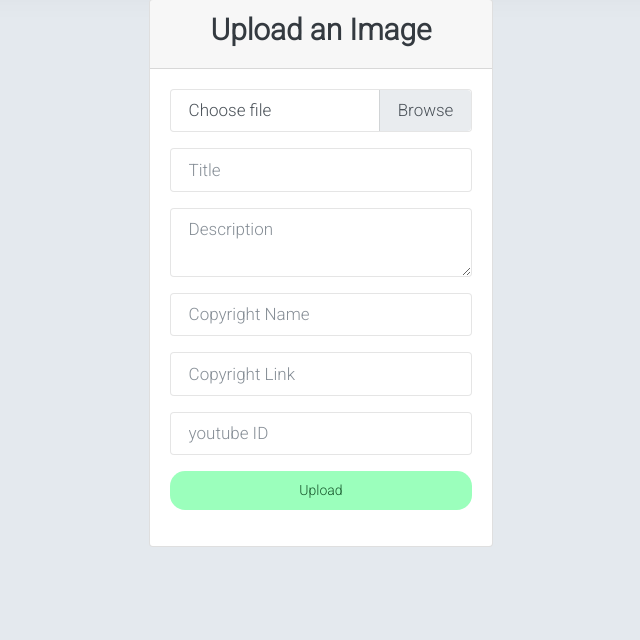
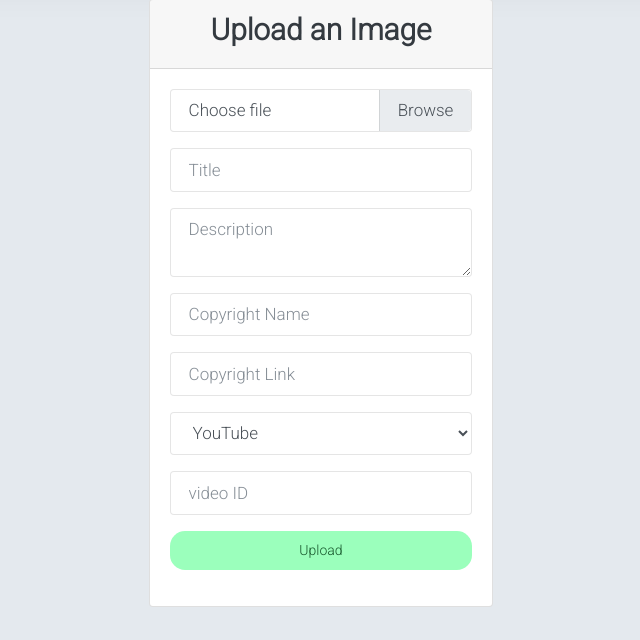
Before and after one commit to adriantintpilver/visual-cancerdb, a Node server app: page /upload in a window 1280 px wide. Shown: the part 160-800 px from the top of the page, without its empty margins (319-959 px from the left). Run offline with Node 20, Linux system fonts and the light colour scheme; some libraries are stand-ins or nearby versions.

Commit message:
Add Vimeo video resource #5
i added in the DB, profile page and upload page, a select combo for video type.
Add Vimeo video resource. now we have the two more commons video platforms.

```diff
--- a/src/models/Image.js
+++ b/src/models/Image.js
@@ -8,7 +8,8 @@ const imageSchema = new Schema({
     originalname: {type: String},
     copyright_name: {type: String},
     copyright_link: {type: String},
-    youtubeid: {type: String},
+    video_type: {type: Number},
+    video_id: {type: String},
     mimetype: {type: String},
     size: { type: Number},
     created_at: {type: Date, default: Date.now()}
--- a/src/routes/index.js
+++ b/src/routes/index.js
@@ -47,7 +47,8 @@ router.post('/upload', async (req, res) => {
     image.description = req.body.description;
     image.copyright_link = req.body.copyright_link;
     image.copyright_name = req.body.copyright_name;
-    image.youtubeid = req.body.youtubeid;
+    image.video_type = req.body.video_type;
+    image.video_id = req.body.video_id;
     image.filename = req.file.filename;
     image.path = '/img/uploads/' + req.file.filename;
     image.originalname = req.file.originalname;
--- a/src/views/partials/videoscripts.ejs
+++ b/src/views/partials/videoscripts.ejs
@@ -1,3 +1,5 @@
+<% if (typeof image.video_id === 'string' && image.video_id.length !== 0 && typeof image.video_type === 'number' && image.video_type.length !== 0) {%>
+    <% if (image.video_type === 1) {%> <!-- Youtube -->
     <script>
       // 2. This code loads the IFrame Player API code asynchronously.
       var tag = document.createElement('script');
@@ -7,7 +9,7 @@
       // 3. This function creates an <iframe> (and YouTube player)
       //    after the API code downloads.
       var player;
-    function onYouTubeIframeAPIReady() { player = new YT.Player('player', { height: '360',  width: '640', videoId: '<%= image.youtubeid %>', events: {'onReady': onPlayerReady,'onStateChange': onPlayerStateChange }}); }
+      function onYouTubeIframeAPIReady() { player = new YT.Player('player', { height: '360',  width: '640', videoId: '<%= image.video_id %>', events: {'onReady': onPlayerReady,'onStateChange': onPlayerStateChange }}); }
       // 4. The API will call this function when the video player is ready.
       function onPlayerReady(event) { event.target.playVideo(); }
       // 5. The API calls this function when the player's state changes.
@@ -17,3 +19,5 @@
       function onPlayerStateChange(event) { if (event.data == YT.PlayerState.PLAYING && !done) { setTimeout(stopVideo, 6000); done = true; }}
       function stopVideo() { player.stopVideo(); }
     </script>
+  <% } %>
+<% } %>
--- a/src/views/upload.ejs
+++ b/src/views/upload.ejs
@@ -41,7 +41,13 @@
                                 <input type="text" name="copyright_link" placeholder="Copyright Link" class="form-control">
                             </div>
                             <div class="form-group">
-                                <input type="text" name="youtubeid" placeholder="youtube ID" class="form-control">
+                                <select name="video_type" class="form-control">
+                                    <option value="1">YouTube</option>
+                                    <option value="2">Vimeo</option>
+                                </select>
+                            </div>
+                            <div class="form-group">
+                                <input type="text" name="video_id" placeholder="video ID" class="form-control">
                             </div>
                             <div class="form-group">
                                 <button class="btn light-green btn-block">
```
Also changed, not shown: src/views/profile.ejs (+8 -3 lines). Lines whose indentation alone changed are shown as unchanged.
